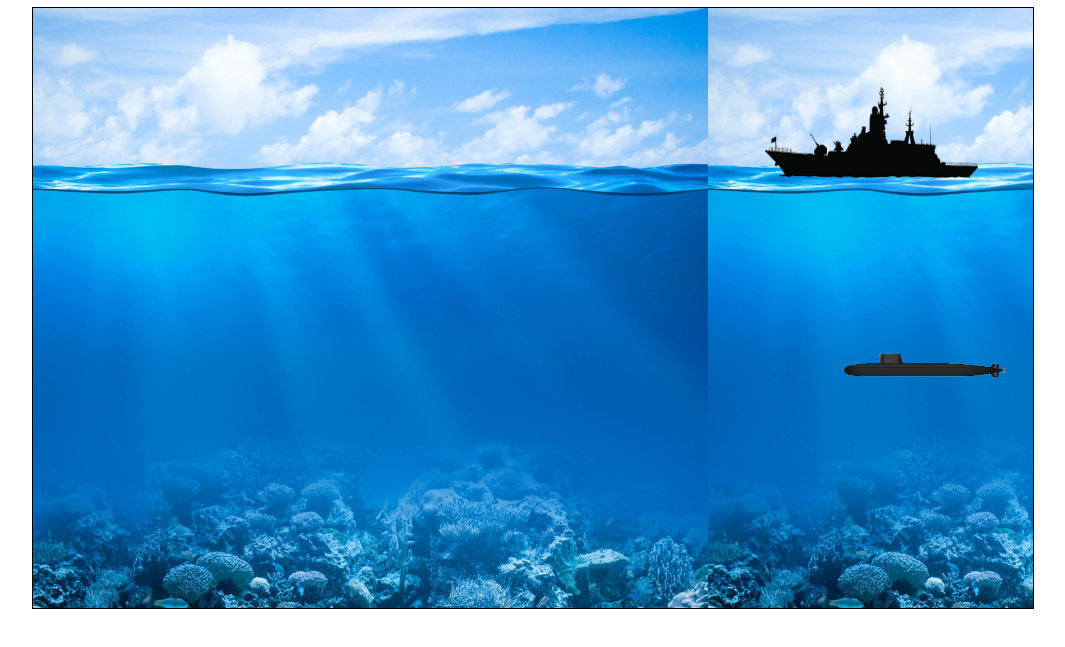
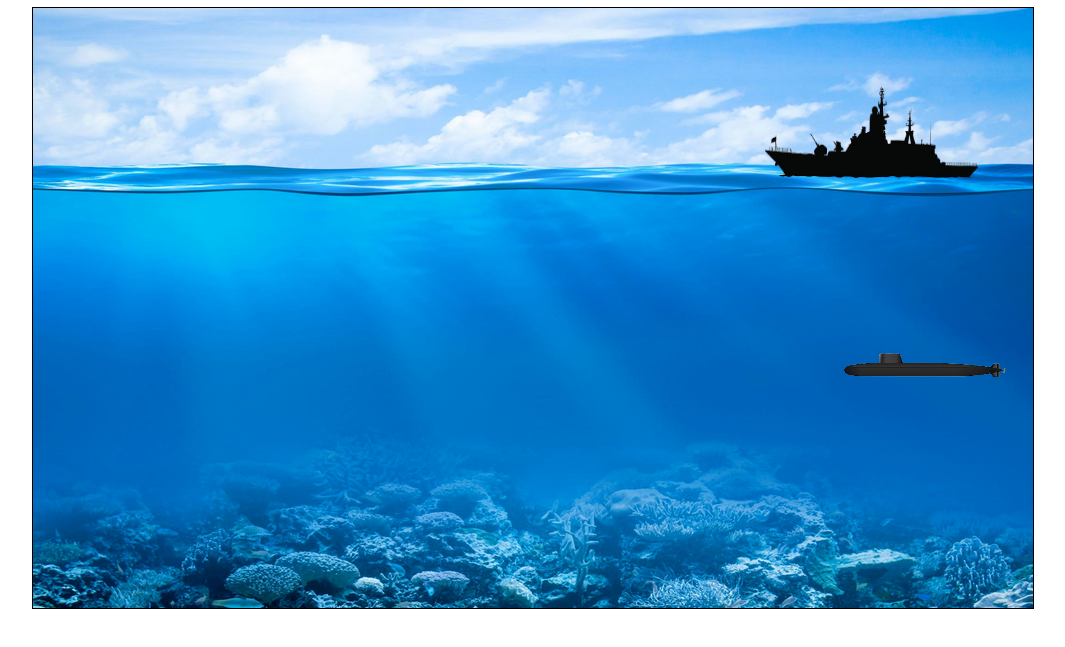
Before and after one commit to danibachsl/Submarine-Destructor-Game, a plain HTML site: page index.html in a window 1280 px wide. Shown: the part 57-704 px from the top of the page, without its empty margins (107-1172 px from the left). Drawn offline with Linux system fonts and the light colour scheme.

Commit message:
fondo mar solucionado; hemos modificado el tamaño de la imagen

```diff
--- a/src/styles.css
+++ b/src/styles.css
@@ -24,8 +24,5 @@ h1 {
 
  #canvas {
     border: 1px solid black;
-    background-image: url("./fondo_mar.jpeg");
-    background-size: contain;
-    background-repeat: repeat-x;
-
+    background-image: url("./fondomarresized.png");
 }
```
Also changed, not shown: src/fondo_mar.jpeg (deleted), src/fondomarresized.png (added).
